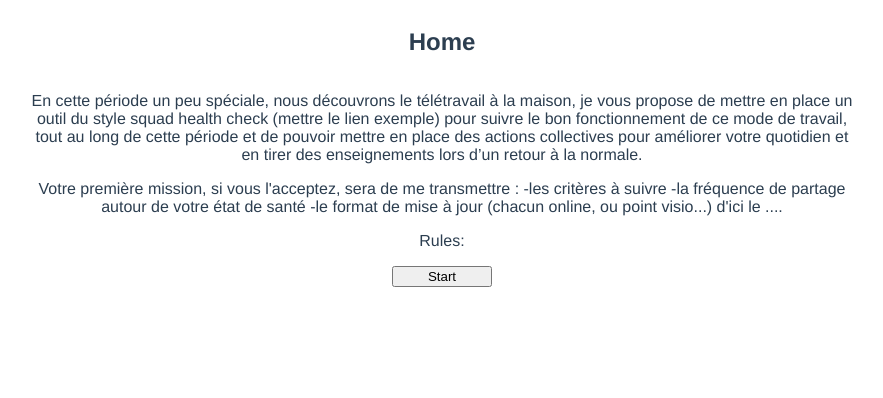
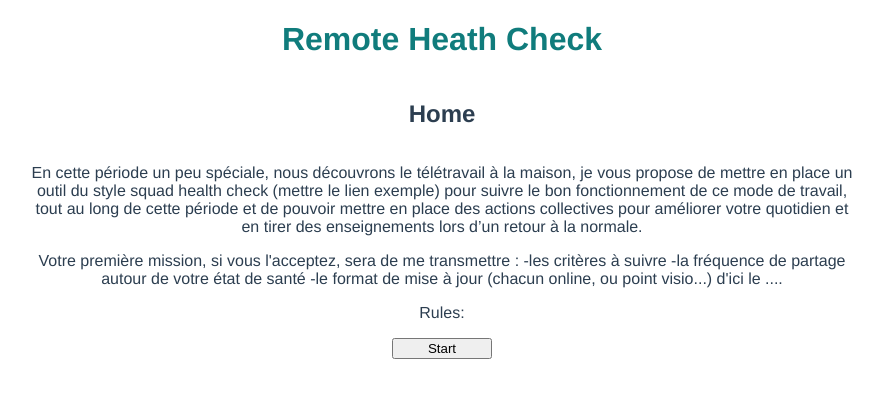
Before and after one commit to albrones/remote-health-check, a Vue app in the folder frontend/: page / in a window 1280 px wide. Shown: the top 398 px of the page, without its empty margins (198-1081 px from the left). Built offline with nearby package versions, Linux system fonts and the light colour scheme.

Commit message:
Add home button

```diff
--- a/frontend/src/App.vue
+++ b/frontend/src/App.vue
@@ -1,14 +1,13 @@
 <template>
     <div id="app">
-    <!-- <div id="nav"> TODO: Icon for home button or navigation
-      <router-link to="/">Home</router-link> |
-      <router-link to="/about">About</router-link>
-    </div> -->
+        <router-link class="home-btn" to="/">
+            <h1>Remote Heath Check</h1>
+        </router-link>
         <router-view />
     </div>
 </template>
 
-<style>
+<style scoped>
 #app {
     font-family: Avenir, Helvetica, Arial, sans-serif;
     -webkit-font-smoothing: antialiased;
@@ -16,17 +15,8 @@
     text-align: center;
     color: #2c3e50;
 }
-
-#nav {
-  padding: 30px;
-}
-
-#nav a {
-  font-weight: bold;
-  color: #2c3e50;
-}
-
-#nav a.router-link-exact-active {
-  color: #42b983;
+.home-btn {
+    text-decoration: none;
+    color: rgb(16, 124, 124);
 }
 </style>
```
Lines whose indentation alone changed are shown as unchanged.
